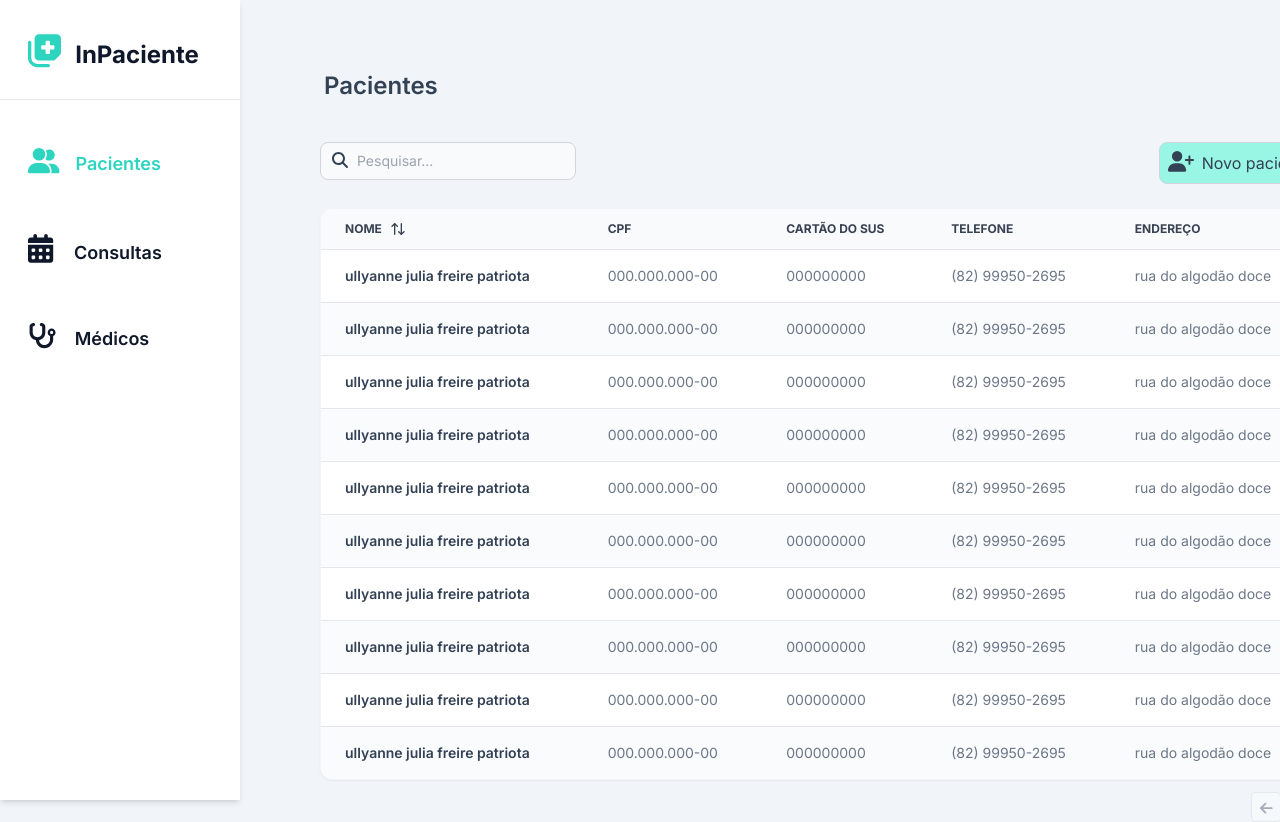
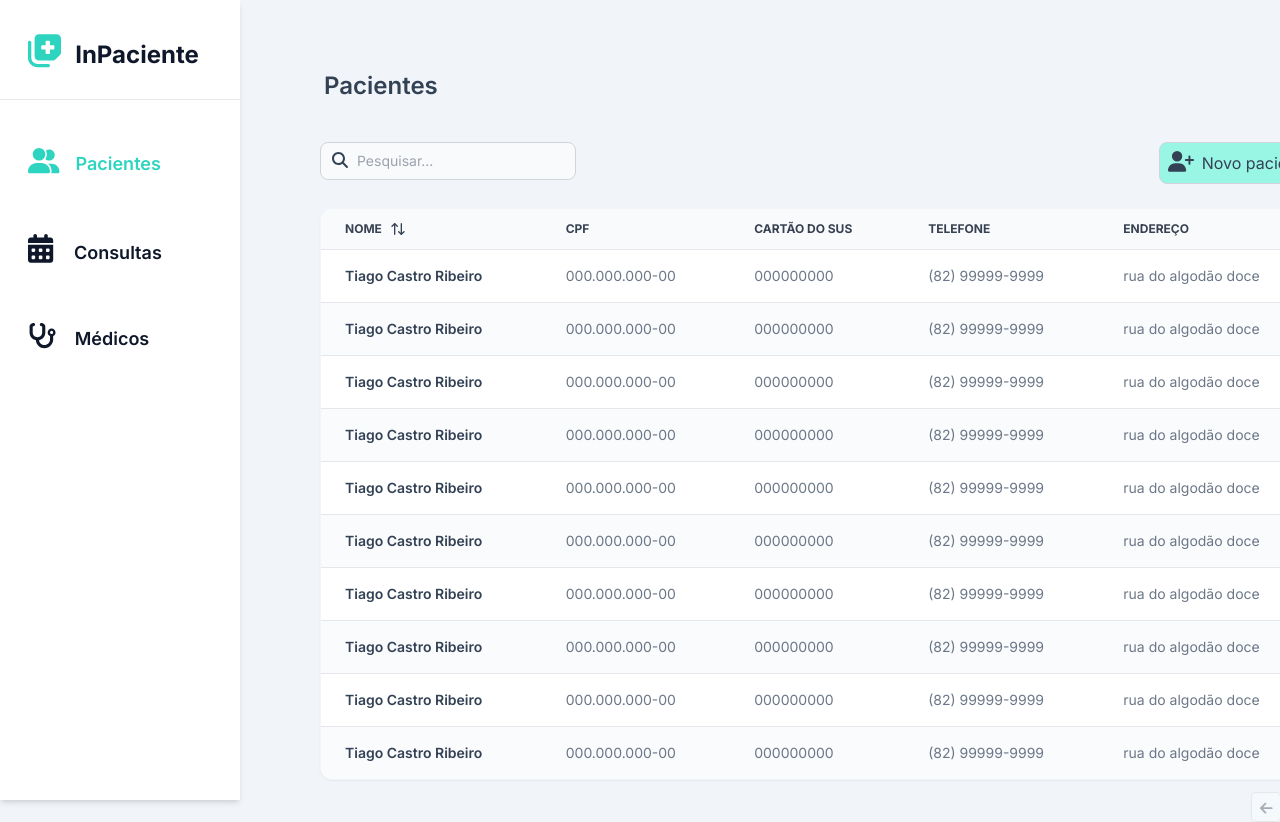
Before and after one commit to ullyanne/InPacienteWeb, a React (Vite) app: page / in a window 1280 px wide. Shown: the top 822 px of the page. Built offline with nearby package versions, Linux system fonts and the light colour scheme.

Commit message:
hotfix: mock data

```diff
--- a/src/components/Patients.tsx
+++ b/src/components/Patients.tsx
@@ -55,10 +55,10 @@ export function Patients() {
   for (let i = 0; i <= 13; i++) {
     data.push(
       {
-        name: "ullyanne julia freire patriota",
+        name: "Tiago Castro Ribeiro",
         cpf: "000.000.000-00",
         sus_card: "000000000",
-        phone_number: "(82) 99950-2695",
+        phone_number: "(82) 99999-9999",
         address: "rua do algodão doce"
       })
   }
```
